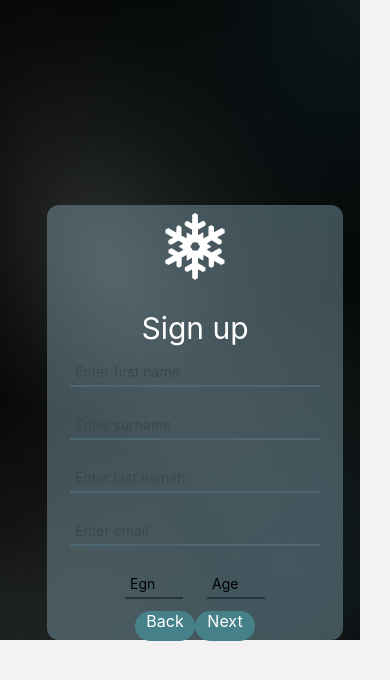
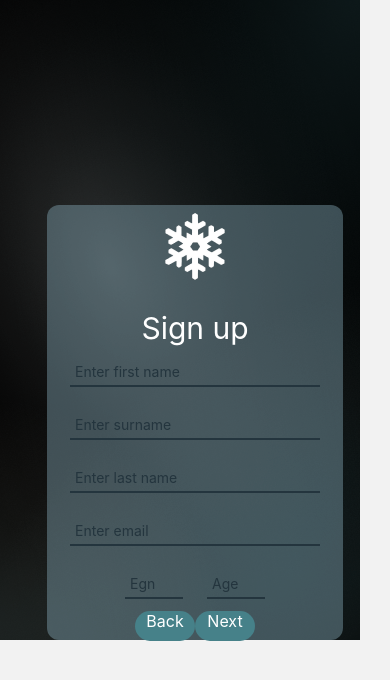
Before and after one commit to ATTaneva21/Cryo, a React Native app in the folder application/: screen /Register in a window 390 px wide. Shown: the top 680 px of the page. Built offline with nearby package versions, Linux system fonts and the light colour scheme.

Commit message:
Update register screen. Close #24

```diff
--- a/application/screens/LogInScreen.js
+++ b/application/screens/LogInScreen.js
@@ -23,6 +23,7 @@ export default function HomeScreen({navigation}) {
         value={username}
         placeholder="Enter email"
         valueUsername = {onChangeText}
+        placeholderTextColor={"#24353E"}
       />
       <TextInput
         style={styles.input}
@@ -30,6 +31,7 @@ export default function HomeScreen({navigation}) {
         value={passoword}
         placeholder="Enter password"
         secureTextEntry={true}
+        placeholderTextColor={"#24353E"}
       />
 
       <Button
--- a/application/screens/RegisterScreen.js
+++ b/application/screens/RegisterScreen.js
@@ -2,9 +2,12 @@ import React from 'react';
 import { StatusBar, StyleSheet, Text, View, TextInput, SafeAreaView, Image, ImageBackground, TouchableOpacity } from 'react-native';
 
 export default function Register({navigation}) {
-      const [username, onChangeText] = React.useState('');
-      const [passoword, onChangePassoword] = React.useState('');
-      var valueUsername;
+      const [firstName, onChangeFirstName] = React.useState('');
+      const [secondName, onChangeSecondName] = React.useState('');
+      const [lastName, onChangeLastName] = React.useState('');
+      const [email, onChangeEmail] = React.useState('');
+      const [egn, onChangeEgn] = React.useState('');
+      const [age, onChangeAge] = React.useState('');
   return (
     <ImageBackground source={require("../assets/loginBackground.png")} resizeMode="cover" style={{flex:1}}>
 
@@ -16,57 +19,59 @@ export default function Register({navigation}) {
         <Text style={styles.text}>Sign up</Text>
 
         <StatusBar style='light-content' />
-
+        <View>
 
         <TextInput
           style={styles.input}
-          onChangeText={onChangeText}
-          value={username}
+          onChangeText={onChangeFirstName}
+          value={firstName}
           placeholder="Enter first name"
-          valueUsername = {onChangeText}
+          placeholderTextColor={"#24353E"}
         />
 
         <TextInput
           style={styles.input}
-          onChangeText={onChangeText}
-          value={username}
+          onChangeText={onChangeSecondName}
+          value={secondName}
           placeholder="Enter surname"
-          valueUsername = {onChangeText}
+          placeholderTextColor={"#24353E"}
         />
 
         <TextInput
           style={styles.input}
-          onChangeText={onChangeText}
-          value={username}
-          placeholder="Enter last nameh"
-          valueUsername = {onChangeText}
+          onChangeText={onChangeLastName}
+          value={lastName}
+          placeholder="Enter last name"
+          placeholderTextColor={"#24353E"}
         />
 
         <TextInput
           style={styles.input}
-          onChangeText={onChangeText}
-          value={username}
+          onChangeText={onChangeEmail}
+          value={email}
           placeholder="Enter email"
-          valueUsername = {onChangeText}
-        />
+          placeholderTextColor={"#24353E"}
+          require={"@"}
+        /></View>
         <View style={{flexDirection:"row"}}>
           <TextInput
             style={styles.inputDetail}
-          onChangeText={onChangeText}
-          value={username}
+            onChangeText={onChangeEgn}
+            value={egn}
             placeholder="Egn"
-          valueUsername = {onChangeText}
+            placeholderTextColor={"#24353E"}
           />
           <TextInput
             style={styles.inputDetail}
-          onChangeText={onChangeText}
-          value={username}
+            onChangeText={onChangeAge}
+            value={age}
             placeholder="Age"
-          valueUsername = {onChangeText}
+            placeholderTextColor={"#24353E"}
+
           />
         </View>
         <View style={{flexDirection:"row"}}>
-          <TouchableOpacity onPress={ ()=> { navigation.navigate("Register") }}  style={styles.buttons}>
+          <TouchableOpacity onPress={ ()=> { navigation.navigate("Main menu") }}  style={styles.buttons}>
 
             <Text style={{
               color: "white",
```
Lines whose indentation alone changed are shown as unchanged.
